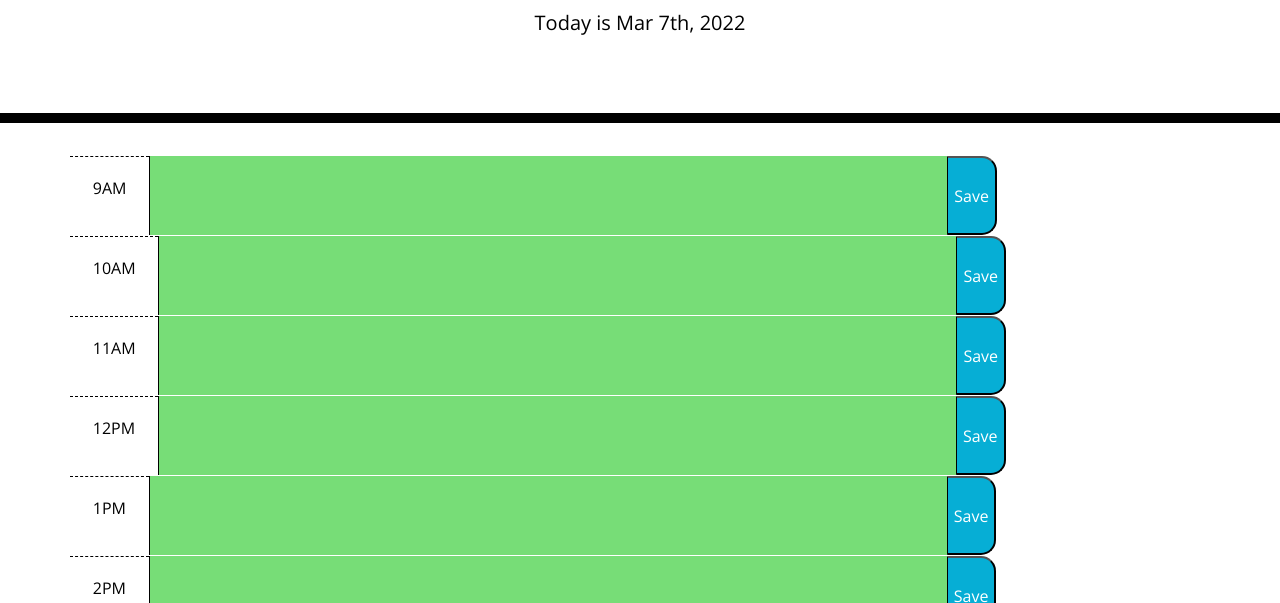
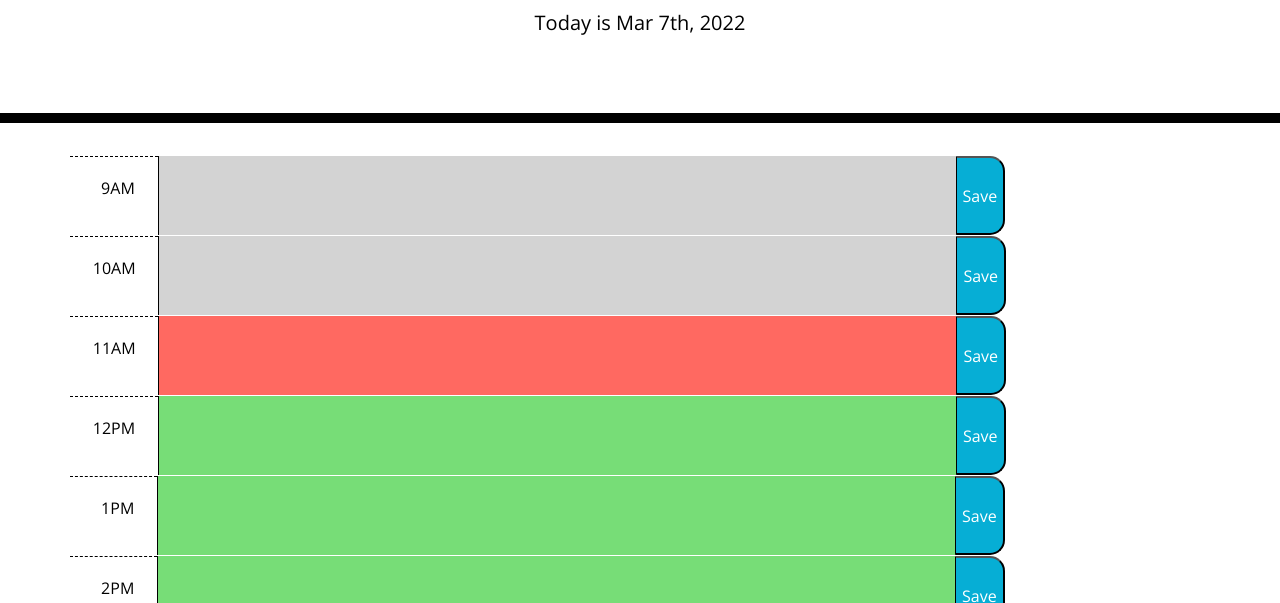
Before and after one commit to alraune-belladonna/hw05-day-planner, a plain HTML site: page index.html in a window 1280 px wide. Shown: the part 197-800 px from the top of the page. Drawn offline with nearby package versions, Linux system fonts and the light colour scheme.

Commit message:
Alignment

```diff
--- a/script.js
+++ b/script.js
@@ -10,7 +10,8 @@ document.getElementById('currentDay').innerHTML ='Today is ' + today
 //section - timeblocks
 
 let timeRow = document.getElementsByClassName('row')
-let hour = parseInt(moment().format('HH'))
+//let hour = parseInt(moment().format('HH'))
+let hour = 11
 
 //console.log(hour)
 
```
Also changed, not shown: index.html (+6 -6 lines).
